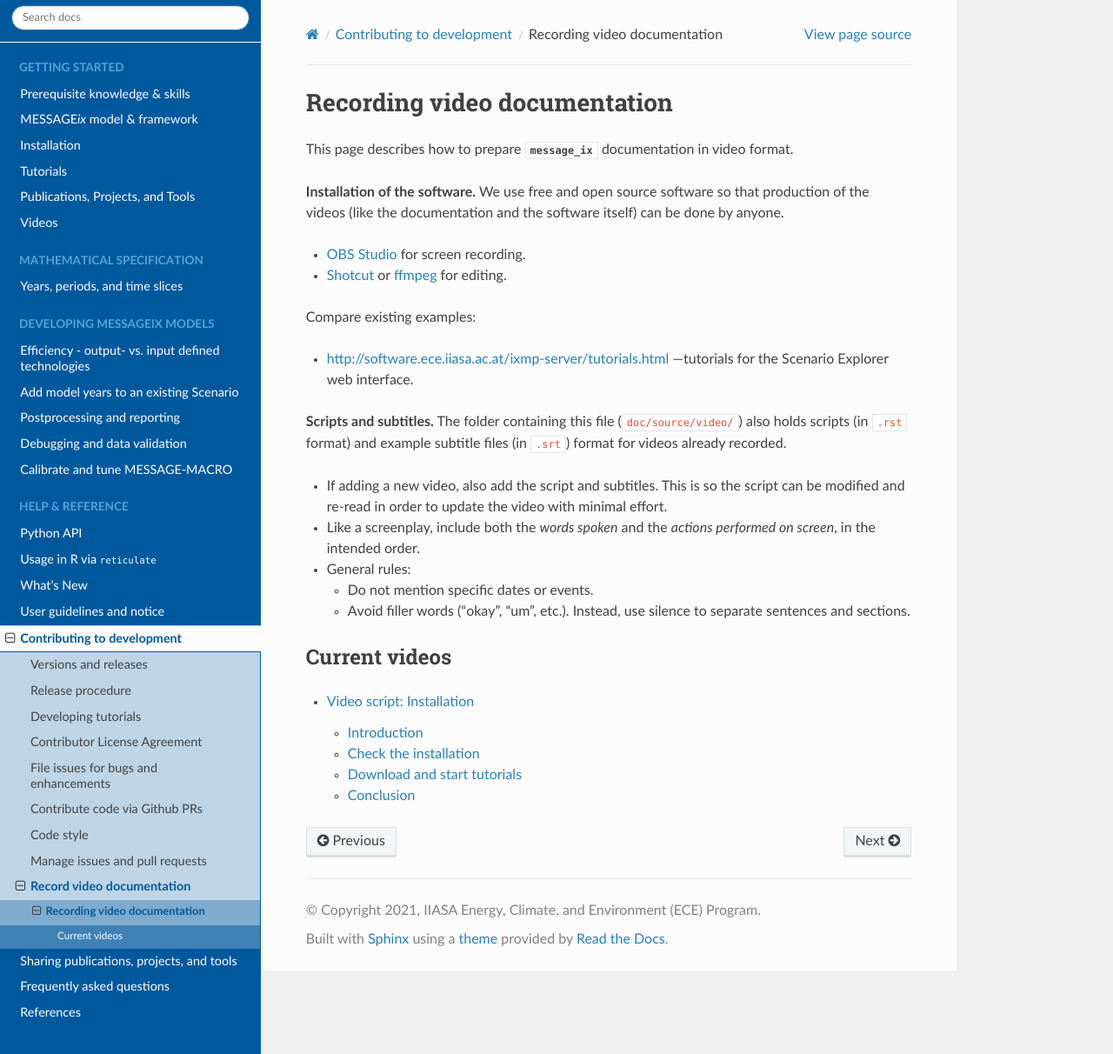
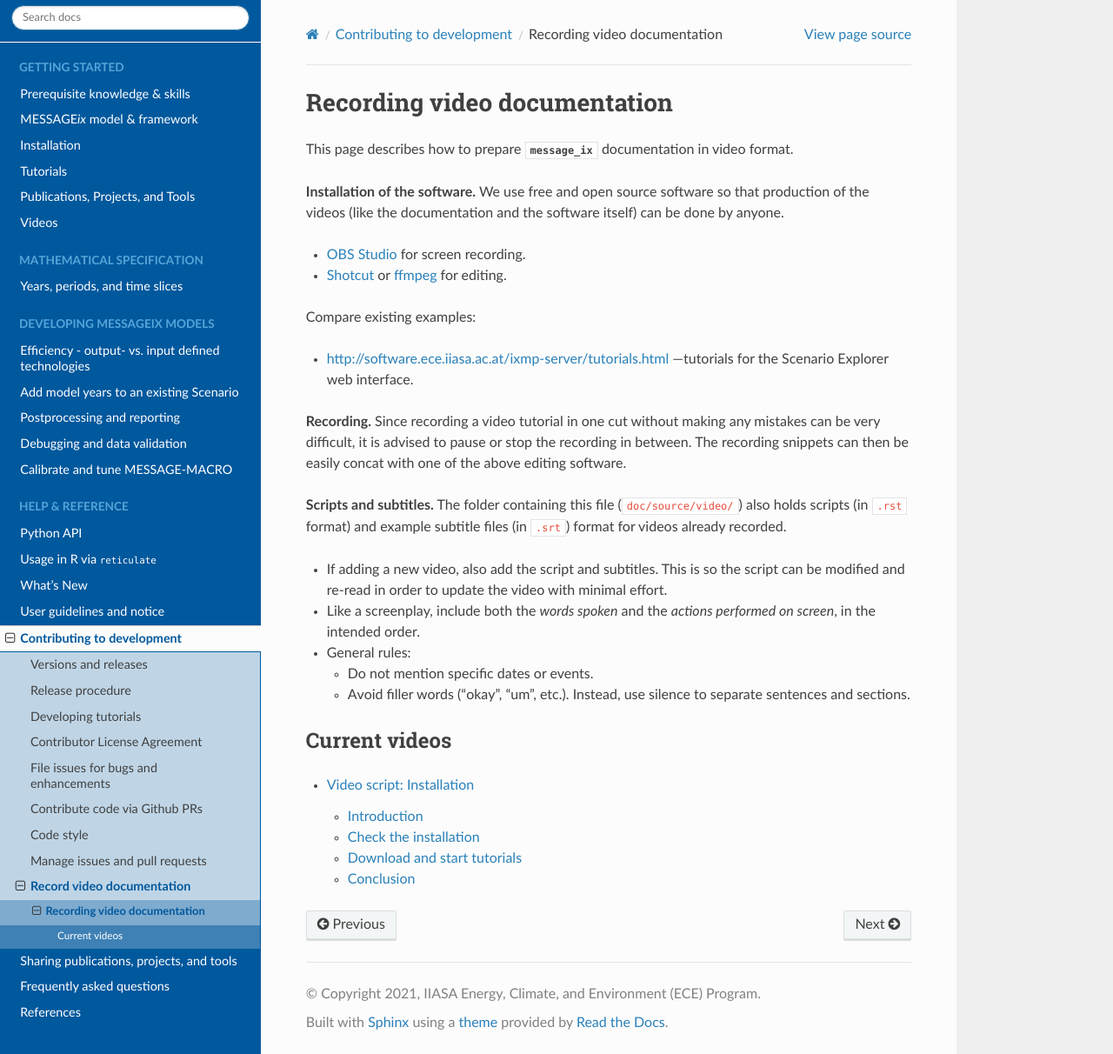
Before and after one commit to iiasa/message_ix, a Sphinx documentation site: the page built from doc/video/recording.rst, in a window 1280 px wide and 1212 px high. Shown: the whole window at 87% size. Built offline with Sphinx 7.4.7 and the Read the Docs theme 2.0.0, drawn with Linux system fonts in a browser that asks for light colours; pages that are not in the unit, such as notebooks, are missing from menus.

Commit message:
Add recording advise

```diff
--- a/doc/video/recording.rst
+++ b/doc/video/recording.rst
@@ -12,6 +12,10 @@
 Compare existing examples:
 
 - http://software.ece.iiasa.ac.at/ixmp-server/tutorials.html —tutorials for the Scenario Explorer web interface.
+
+**Recording.**
+Since recording a video tutorial in one cut without making any mistakes can be very difficult, it is advised to pause or stop the recording in between.
+The recording snippets can then be easily concat with one of the above editing software.
 
 **Scripts and subtitles.**
 The folder containing this file (:file:`doc/source/video/`) also holds scripts (in :file:`.rst` format) and example subtitle files (in :file:`.srt`) format for videos already recorded.
```
